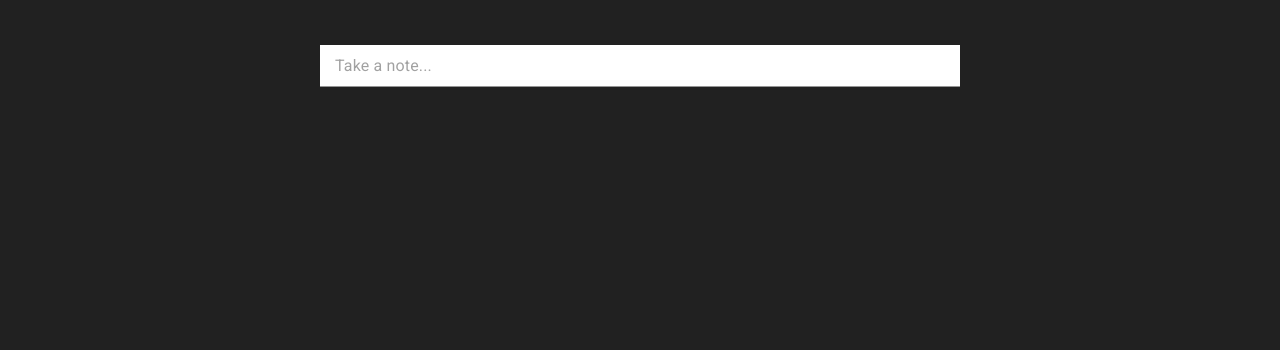
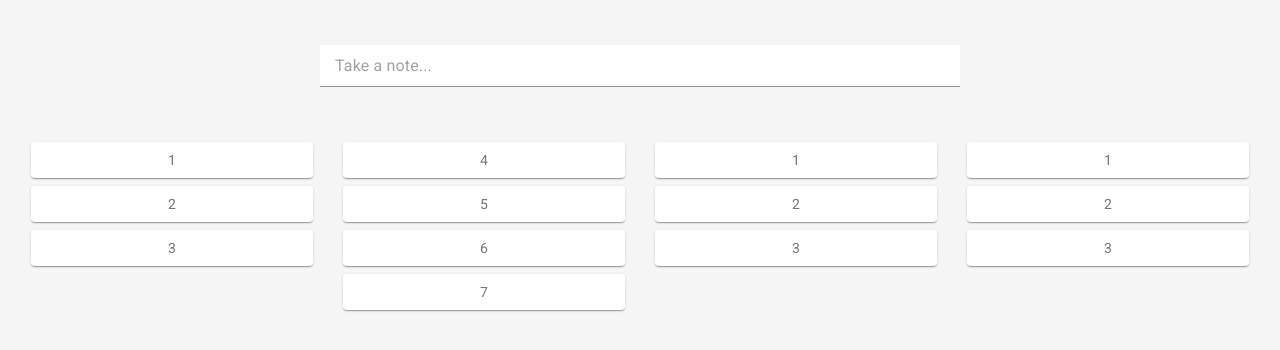
Before and after one commit to hieudo-dev/todo-react, a React (Create React App) app: page / in a window 1280 px wide. Shown: the top 350 px of the page. Built offline with nearby package versions, Linux system fonts and the light colour scheme.

Commit message:
Add To do grid list

```diff
--- a/src/components/App.js
+++ b/src/components/App.js
@@ -6,6 +6,7 @@ import green from '@material-ui/core/colors/green';
 import grey from '@material-ui/core/colors/grey';
 import NewTodoBar from './NewTodoBar';
 import TodoGrid from './TodoGrid';
+import { Grid } from '@material-ui/core';
 
 
 export default props => {
@@ -14,7 +15,7 @@ export default props => {
          primary: blue,
          secondary: green,
          background: {
-         default: grey[900]
+         default: grey[100]
          }
       },
    });
@@ -22,8 +23,12 @@ export default props => {
    return (
       <ThemeProvider theme={theme}>
          <CssBaseline/>
-         <NewTodoBar/>
-         <TodoGrid/>
+         <div>
+            <NewTodoBar/>
+            <br/>
+            <br/>
+            <TodoGrid/>
+         </div>
       </ThemeProvider>
    );
 }
--- a/src/components/NewTodoBar.js
+++ b/src/components/NewTodoBar.js
@@ -1,14 +1,27 @@
 /* eslint-disable no-undef */
 import React from 'react';
+import {makeStyles} from '@material-ui/core/styles'
 import Grid from '@material-ui/core/Grid';
 import TextField from '@material-ui/core/TextField';
 
+const useStyle = makeStyles((theme) => ({
+   root: {
+      borderRadius: 10
+   },
+   input: {
+      marginTop: 20,
+      backgroundColor: 'white'
+   }
+}));
+
 export default props => {
+   const classes = useStyle();
+
    return (
-      <Grid container justify='center' style={{marginTop: 25}}>
+      <Grid className={classes.root} container justify='center' style={{marginTop: 25}}>
          <Grid item xs={6}>
          <TextField
-            style={{ marginTop: 20, backgroundColor: 'white'}}
+            className={classes.input}
             placeholder="Take a note..."
             fullWidth
             InputProps={{
--- a/src/components/TodoGrid.js
+++ b/src/components/TodoGrid.js
@@ -1,10 +1,77 @@
 import React from 'react';
+import { makeStyles } from '@material-ui/core/styles';
+import Paper from '@material-ui/core/Paper';
 import Grid from '@material-ui/core/Grid';
 
-export default props => {
-    return (
-        <Grid container>
+const useStyles = makeStyles((theme) => ({
+   root: {
+      flexGrow: 1,
+      margin: 0
+   },
+   paper: {
+      padding: theme.spacing(1),
+      textAlign: 'center',
+      color: theme.palette.text.secondary,
+   },
+   category:{
+      padding: 15
+   }
+}));
 
-        </Grid>
-    );
+export default () => {
+   const classes = useStyles();
+
+   return (
+      <div className={classes.root}>
+         <Grid container justify='center'>
+            <Grid className={classes.category} container xs={6} sm={3} direction='column' justify='flex-start' spacing={1} >
+               <Grid item>
+                  <Paper className={classes.paper}>1</Paper>
+               </Grid>
+               <Grid item>
+                  <Paper className={classes.paper}>2</Paper>
+               </Grid>
+               <Grid item>
+                  <Paper className={classes.paper}>3</Paper>
+               </Grid>
+            </Grid>
+            <Grid className={classes.category} container xs={6} sm={3} direction='column' justify='flex-start' spacing={1}>
+               <Grid item>
+                  <Paper className={classes.paper}>4</Paper>
+               </Grid>
+               <Grid item>
+                  <Paper className={classes.paper}>5</Paper>
+               </Grid>
+               <Grid item>
+                  <Paper className={classes.paper}>6</Paper>
+               </Grid>
+               <Grid item>
+                  <Paper className={classes.paper}>7</Paper>
+               </Grid>
+            </Grid>
+            <Grid className={classes.category} container xs={6} sm={3} direction='column' justify='flex-start' spacing={1} >
+               <Grid item>
+                  <Paper className={classes.paper}>1</Paper>
+               </Grid>
+               <Grid item>
+                  <Paper className={classes.paper}>2</Paper>
+               </Grid>
+               <Grid item>
+                  <Paper className={classes.paper}>3</Paper>
+               </Grid>
+            </Grid>
+            <Grid className={classes.category} container xs={6} sm={3} direction='column' justify='flex-start' spacing={1} >
+               <Grid item>
+                  <Paper className={classes.paper}>1</Paper>
+               </Grid>
+               <Grid item>
+                  <Paper className={classes.paper}>2</Paper>
+               </Grid>
+               <Grid item>
+                  <Paper className={classes.paper}>3</Paper>
+               </Grid>
+            </Grid>
+         </Grid>
+      </div>
+   );
 }
```
Also changed, not shown: src/components/TodoCard.js (added, +24 -0 lines).
